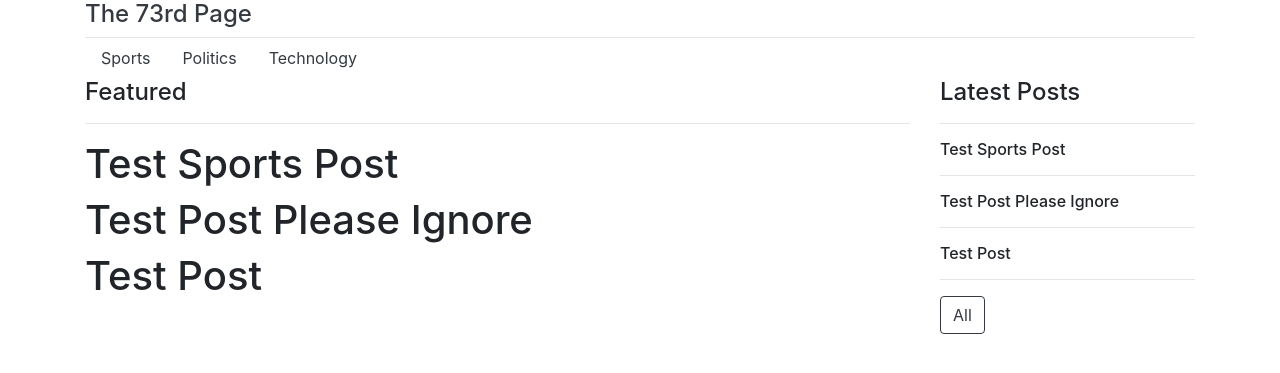
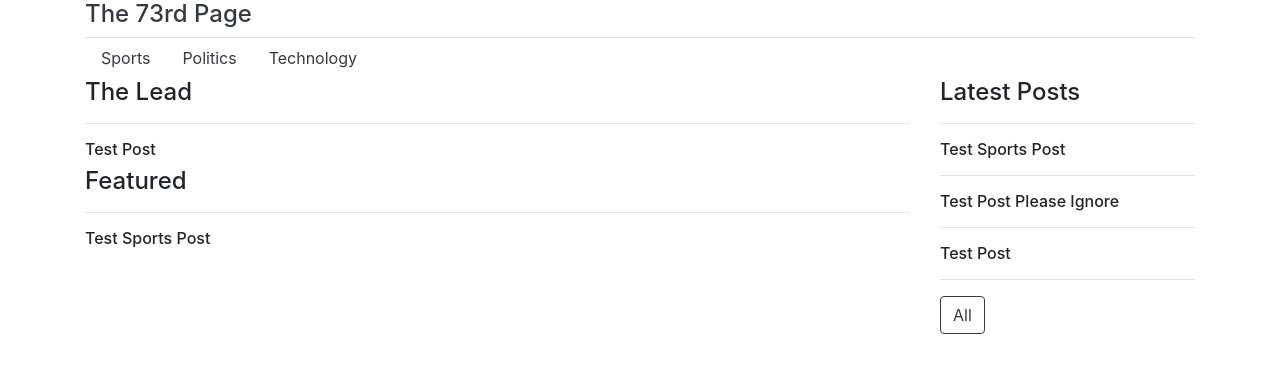
Before and after one commit to SevenZeroThree/The-73rd-Page, a Jekyll site: the page built from sports.html, in a window 1280 px wide. Shown: the top 373 px of the page. Built offline with Jekyll 4.4.1, drawn with Linux system fonts in a browser that asks for light colours.

Commit message:
add featured and lead sections to category_page layout

```diff
--- a/_layouts/category_page.html
+++ b/_layouts/category_page.html
@@ -7,16 +7,36 @@ layout: default
 
 <div class="row">
     <div class="col-sm-9">
-        <h4>Featured</h4>
-        <hr />
-        {% for post in posts %}
-            <h1>{{post.title}}</h1>
-        {% endfor %}
+        {% assign lead_post = posts | where: "lead", true | limit: 1 %}
+        {% if lead_post.size > 0 %}
+            <div class="row">
+                <div class="col">
+                    <h4>The Lead</h4>
+                    <hr />
+
+                    {% for post in lead_post %}
+                        <h6>{{post.title}}</h6>
+                    {% endfor %}
+                </div>
+            </div>
+        {% endif %}
+
+        <div class="row">
+            <div class="col">
+                <h4>Featured</h4>
+                <hr />
+                {% assign featured_posts = posts | where: "featured", true | limit: 4 %}
+                {% for post in featured_posts %}
+                    <h6>{{post.title}}</h6>
+                {% endfor %}
+            </div>
+        </div>
     </div>
     <div class="col-sm-3">
         <h4>Latest Posts</h4>
         <hr />
-        {% for post in posts %}
+        {% assign latest_posts = posts | limit:5 %}
+        {% for post in latest_posts %}
             <h6>{{post.title}}</h6>
             <hr />
         {% endfor %}
```
Also changed, not shown: _posts/2016-06-04-test.md (+1 -0 lines), _posts/2017/2017-08-04-test-sports-post.md (+1 -0 lines).
